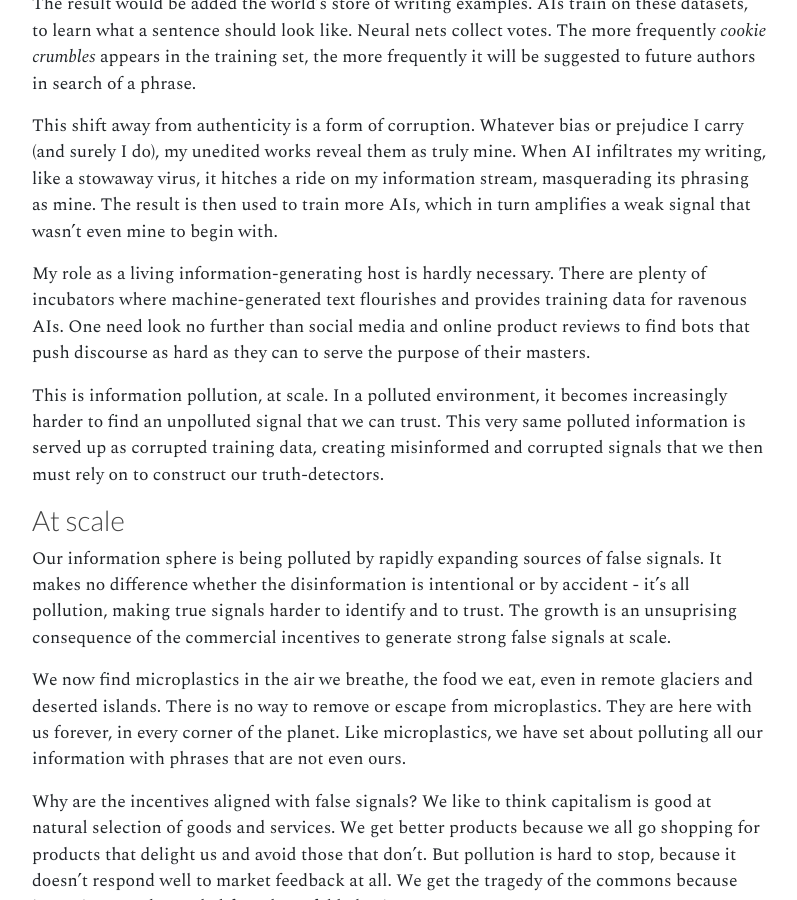
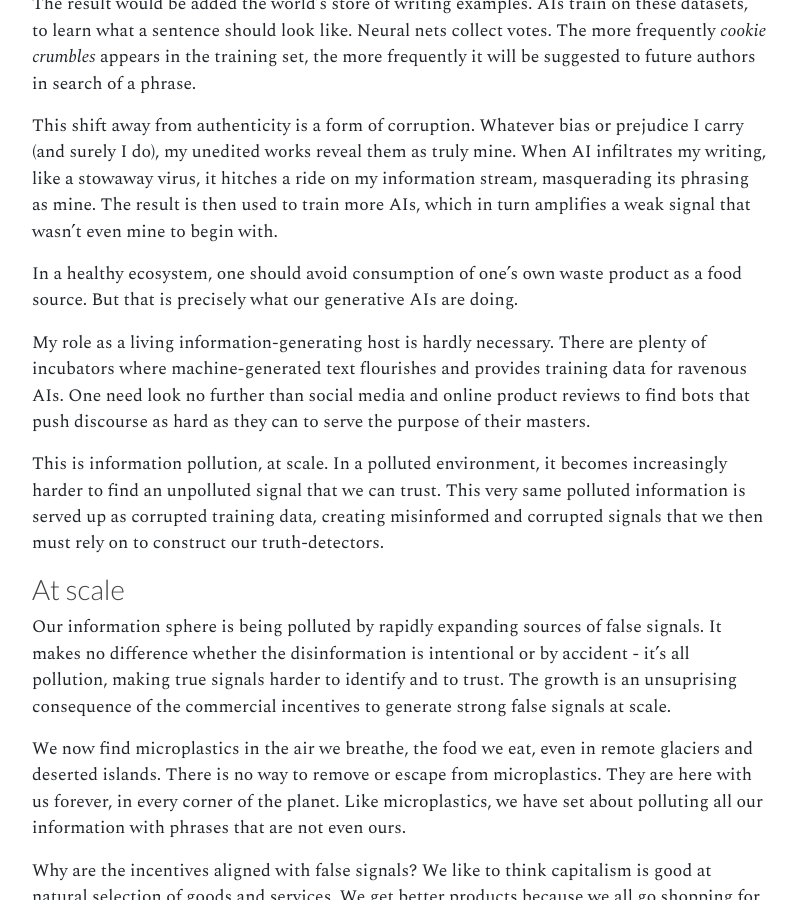
Before and after one commit to straz/artificialtrust, a Jekyll site: the page built from _articles/pollution.md, in a window 1280 px wide and 900 px high, scrolled down 702 px. Shown: the whole window, without its empty margins (145-942 px from the left). Built offline with Jekyll 4.4.1, drawn with Linux system fonts in a browser that asks for light colours.

Commit message:
waste product consumption

```diff
--- a/_articles/pollution.md
+++ b/_articles/pollution.md
@@ -46,6 +46,10 @@ them as truly mine. When AI infiltrates my writing, like a stowaway
 virus, it hitches a ride on my information stream, masquerading its
 phrasing as mine. The result is then used to train more AIs, which in
 turn amplifies a weak signal that wasn't even mine to begin with.
+
+In a healthy ecosystem, one should avoid consumption of one's own
+waste product as a food source. But that is precisely what our
+generative AIs are doing.
 
 My role as a living information-generating host is hardly
 necessary. There are plenty of incubators where machine-generated text
```
